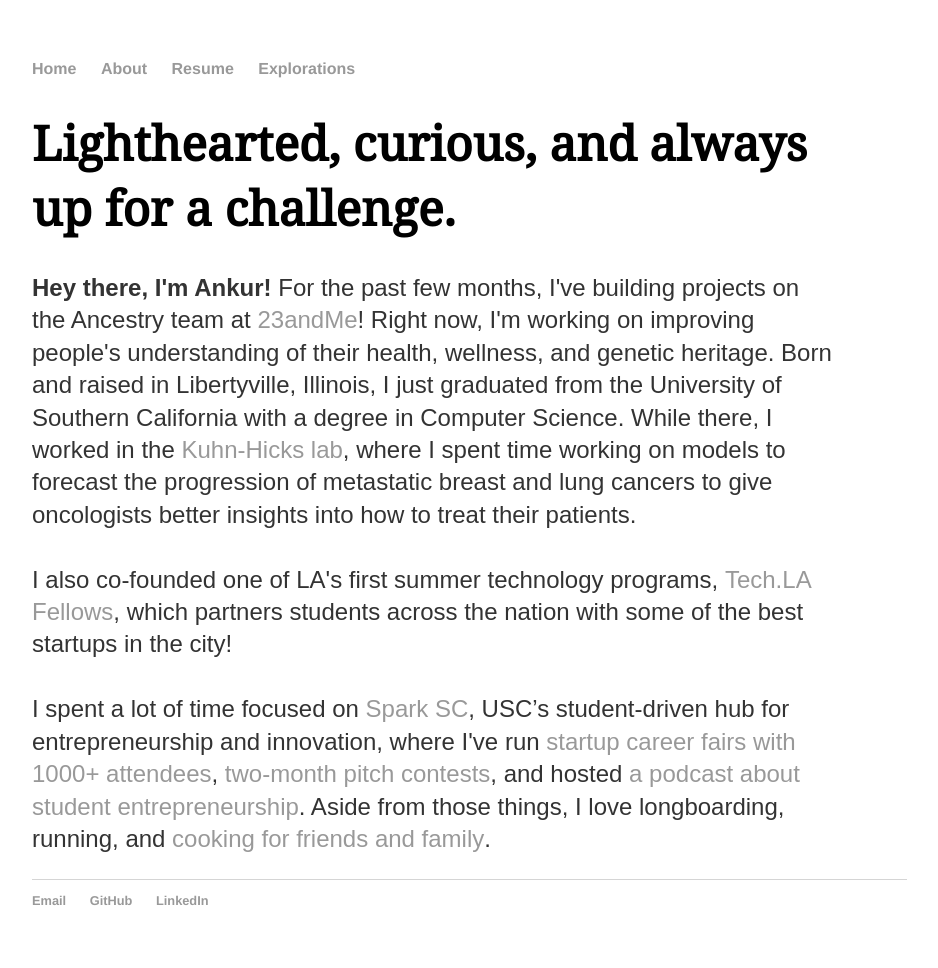
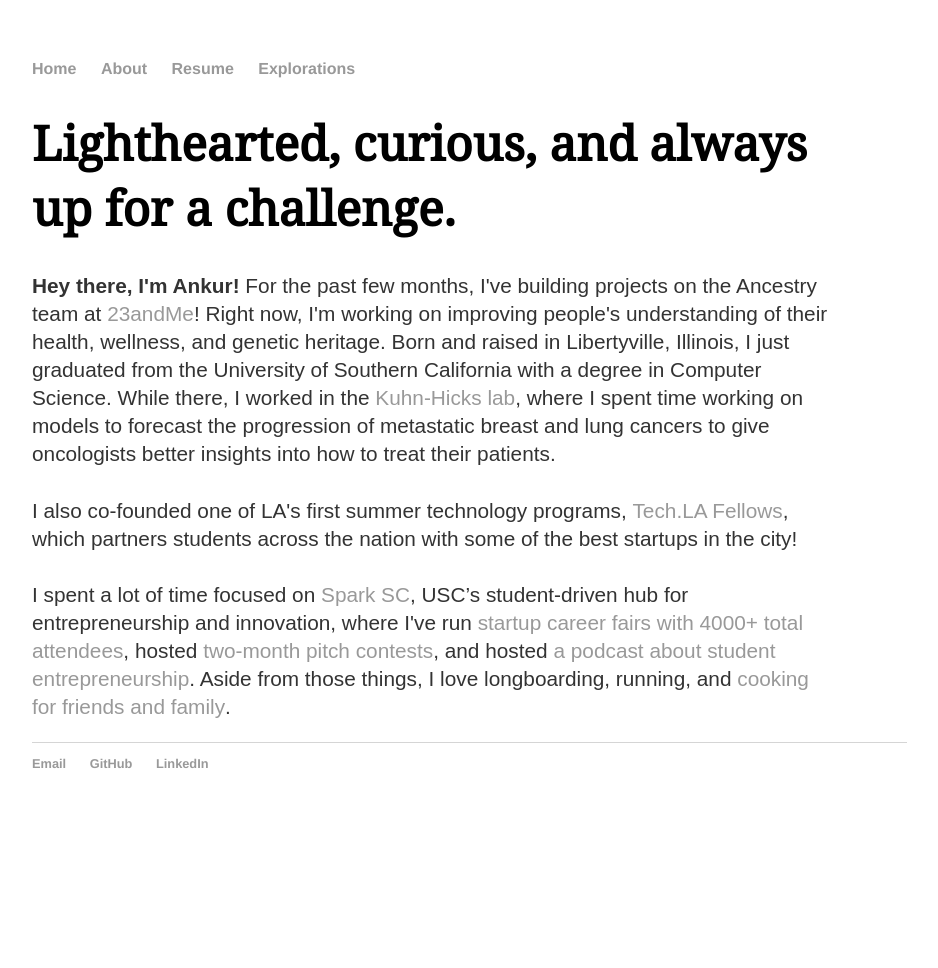
Before and after one commit to arastogi15/arastogi15.github.io, a Jekyll site: the page built from about/index.html, in a window 1280 px wide. Shown: the whole page, without its empty margins (160-1098 px from the left). Built offline with Jekyll 4.4.1, drawn with Linux system fonts in a browser that asks for light colours; after the commit the page ends 900 px from its top, so only the background shows below that.

Commit message:
update formatting and about text

```diff
--- a/about/index.html
+++ b/about/index.html
@@ -11,7 +11,7 @@
 			<br> <br>
 			I also co-founded one of LA's first summer technology programs, <a href="http://tech.la">Tech.LA Fellows</a>, which partners students across the nation with some of the best startups in the city! <br> <br>
 
-			I spent a lot of time focused on <a href="http://sparksc.org">Spark SC</a>, USC’s student-driven hub for entrepreneurship and innovation, where I've run <a href="https://sparksc.org/initiatives/startup-career-fair/"> startup career fairs with 1000+ attendees</a>, <a href="https://www.facebook.com/1000PitchesUSC/">two-month pitch contests</a>, and hosted <a href="https://soundcloud.com/sparkxm/the-thiel-fellow-series-episode-1">a podcast about student entrepreneurship</a>.
+			I spent a lot of time focused on <a href="http://sparksc.org">Spark SC</a>, USC’s student-driven hub for entrepreneurship and innovation, where I've run <a href="https://sparksc.org/initiatives/startup-career-fair/"> startup career fairs with 4000+ total attendees</a>, hosted <a href="https://www.facebook.com/1000PitchesUSC/">two-month pitch contests</a>, and hosted <a href="https://soundcloud.com/sparkxm/the-thiel-fellow-series-episode-1">a podcast about student entrepreneurship</a>.
 
 			Aside from those things, I love longboarding, running, and <a href="https://eatwithpeople.website/">cooking for friends and family</a>.
 </div><!-- /.blurb -->
--- a/assets/css/main.scss
+++ b/assets/css/main.scss
@@ -70,7 +70,7 @@
     color: #333;
 
     @media(min-width: $bp-tablet) {
-        font-size: 1.5em;
+        font-size: 1.3em;
         line-height: 1.35em;
         max-width:  620px;
     }
```
